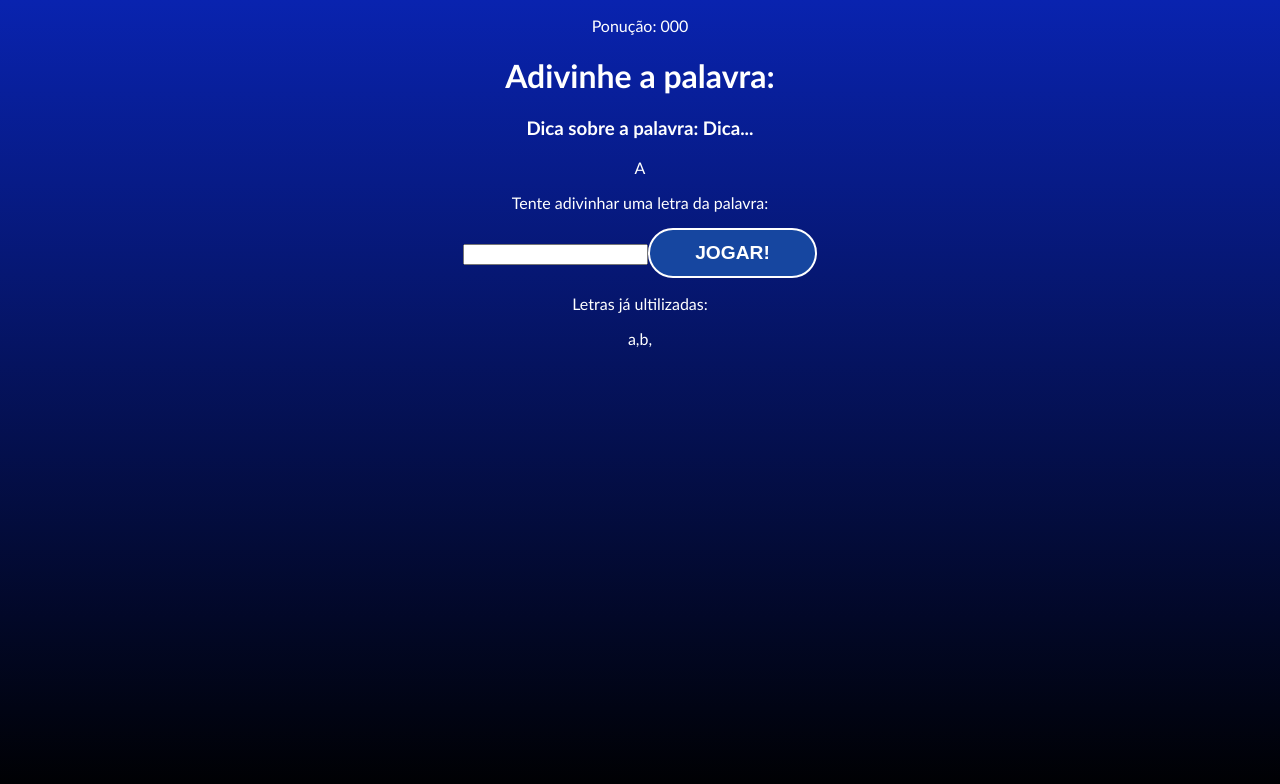
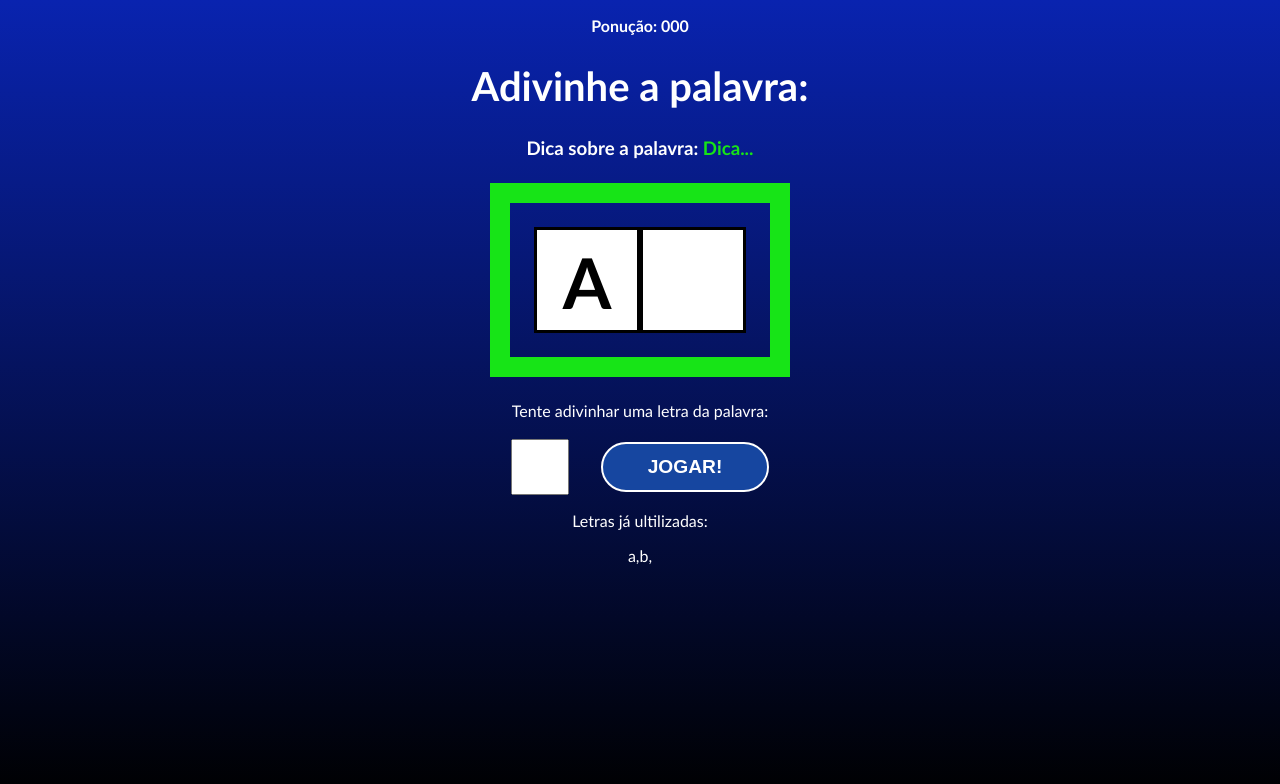
Before and after one commit to AlexandreLiberatto/Adivinhe-a-Palavra, a React (Vite) app: page / in a window 1280 px wide. Both pictures are taken after a click on the button "COMEÇAR O JOGO". Shown: the top 784 px of the page. Built offline with nearby package versions, Linux system fonts and the light colour scheme.

Commit message:
Estilizando a página Game

```diff
--- a/src/components/Game.css
+++ b/src/components/Game.css
@@ -0,0 +1,48 @@
+.game h1 {
+    font-size: 2.5em;
+}
+
+.points span {
+    font-weight: bold;
+}
+
+.tip span {
+    color: rgb(23, 228, 23);
+}
+
+.wordContainer {
+    margin: 1.5em;
+    padding: 1.5em;
+    border: 20px solid rgb(23, 228, 23);
+    display: flex;
+}
+
+.letter, .blankSquare {
+    font-size: 70px;
+    line-height: 1.5;
+    border: 3px solid #000;
+    height: 100px;
+    width: 100px;
+    text-transform: uppercase;
+    background-color: #fff;
+    color: #000;
+    font-weight: bold;
+}
+
+.letterContainer p {
+    margin-bottom: 1.2em;
+}
+
+.letterContainer form {
+    display: flex;
+    align-items: center;
+    justify-content: center;
+}
+
+.letterContainer input {
+    height: 50px;
+    width: 50px;
+    font-size: 2em;
+    text-align: center;
+    margin-right: 1em;
+}
```
Also changed, not shown: src/components/Game.jsx (+8 -8 lines).
